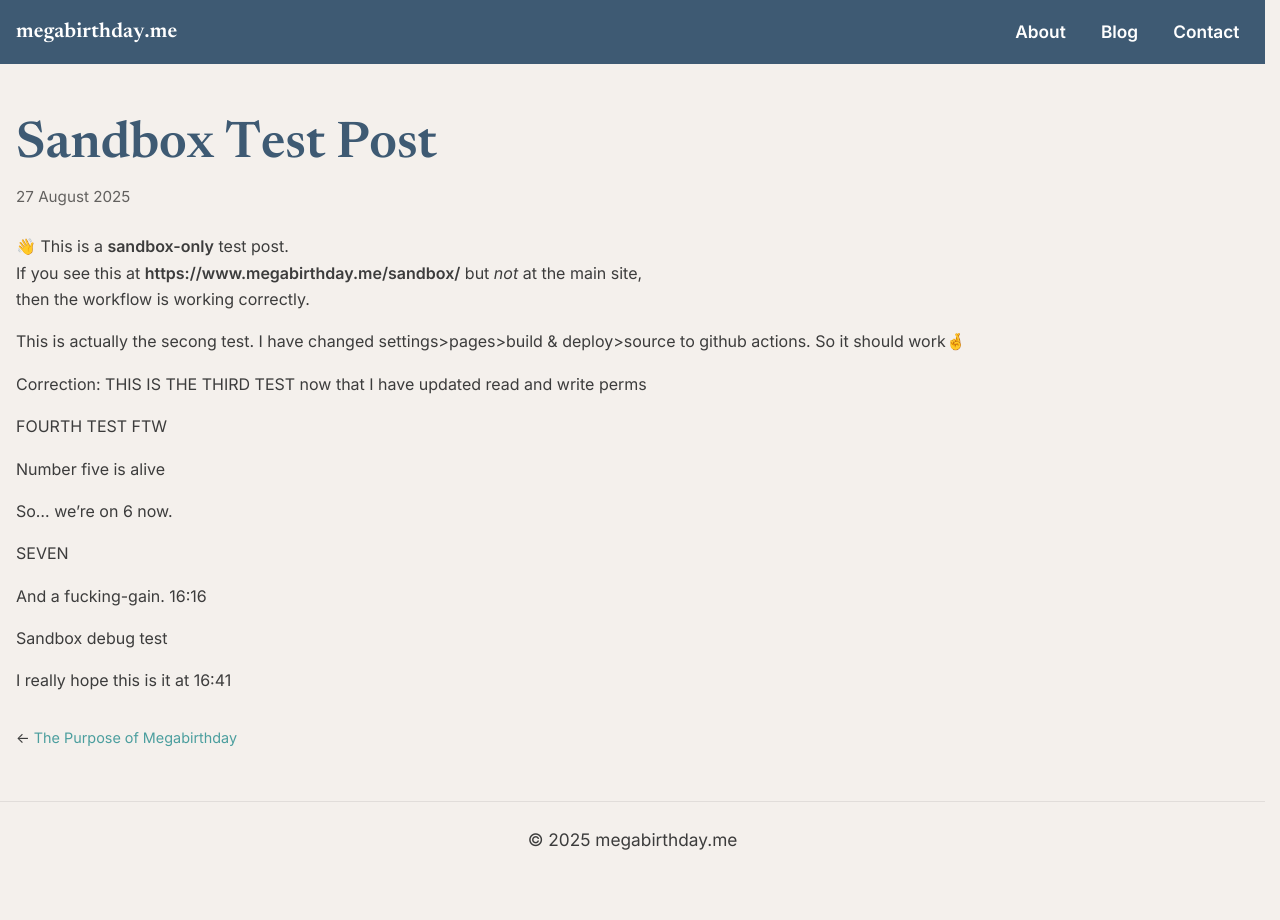
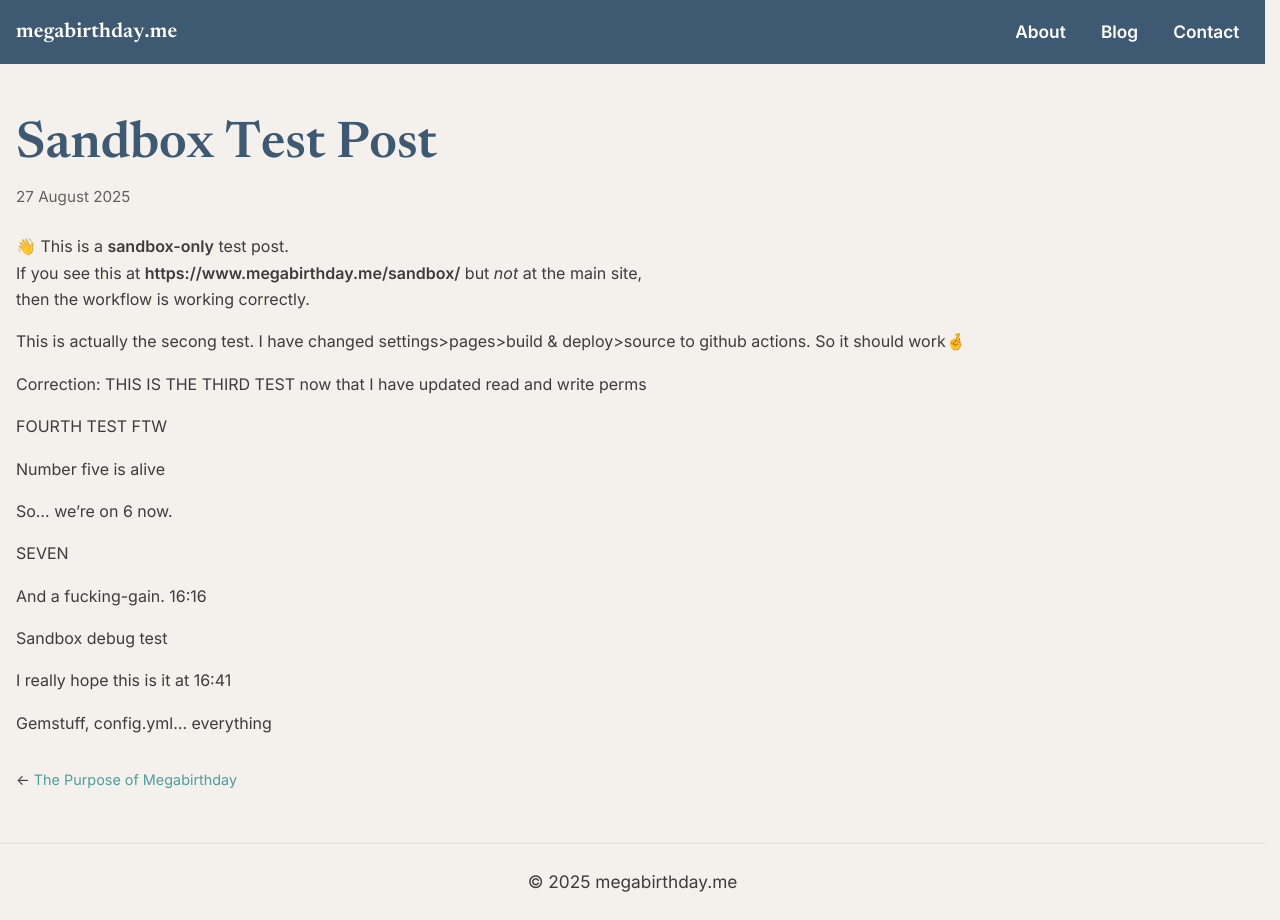
Before and after one commit to Vazool/megabirthday, a Jekyll site: the page built from _posts/2025-08-27-sandbox-test.md, in a window 1280 px wide. Built offline with Jekyll 4.4.1, drawn with Linux system fonts in a browser that asks for light colours.

Commit message:
Sandbox test: update post content

```diff
--- a/_posts/2025-08-27-sandbox-test.md
+++ b/_posts/2025-08-27-sandbox-test.md
@@ -25,3 +25,5 @@ And a fucking-gain. 16:16
 Sandbox debug test
 
 I really hope this is it at 16:41
+
+Gemstuff, config.yml... everything
```
